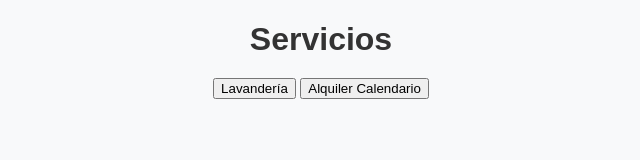
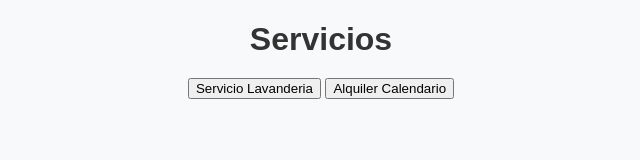
Before and after one commit to Cuevana-shell/cuevana, a plain HTML site: page index.html in a window 1280 px wide. Shown: the whole page, without its empty margins (319-959 px from the left). Drawn offline with Linux system fonts and the light colour scheme; files that its build step writes are made by us from their sources.

Commit message:
upgrade button text for laundry

```diff
--- a/index.html
+++ b/index.html
@@ -10,7 +10,7 @@
     <div class="container">
         <h1>Servicios</h1>
         <div class="tabs">
-            <button onclick="goTo('lavanderia')">Lavandería</button>
+            <button onclick="goTo('lavanderia')">Servicio Lavanderia</button>
             <button onclick="goTo('alquiler')">Alquiler Calendario</button>
         </div>
     </div>
```
